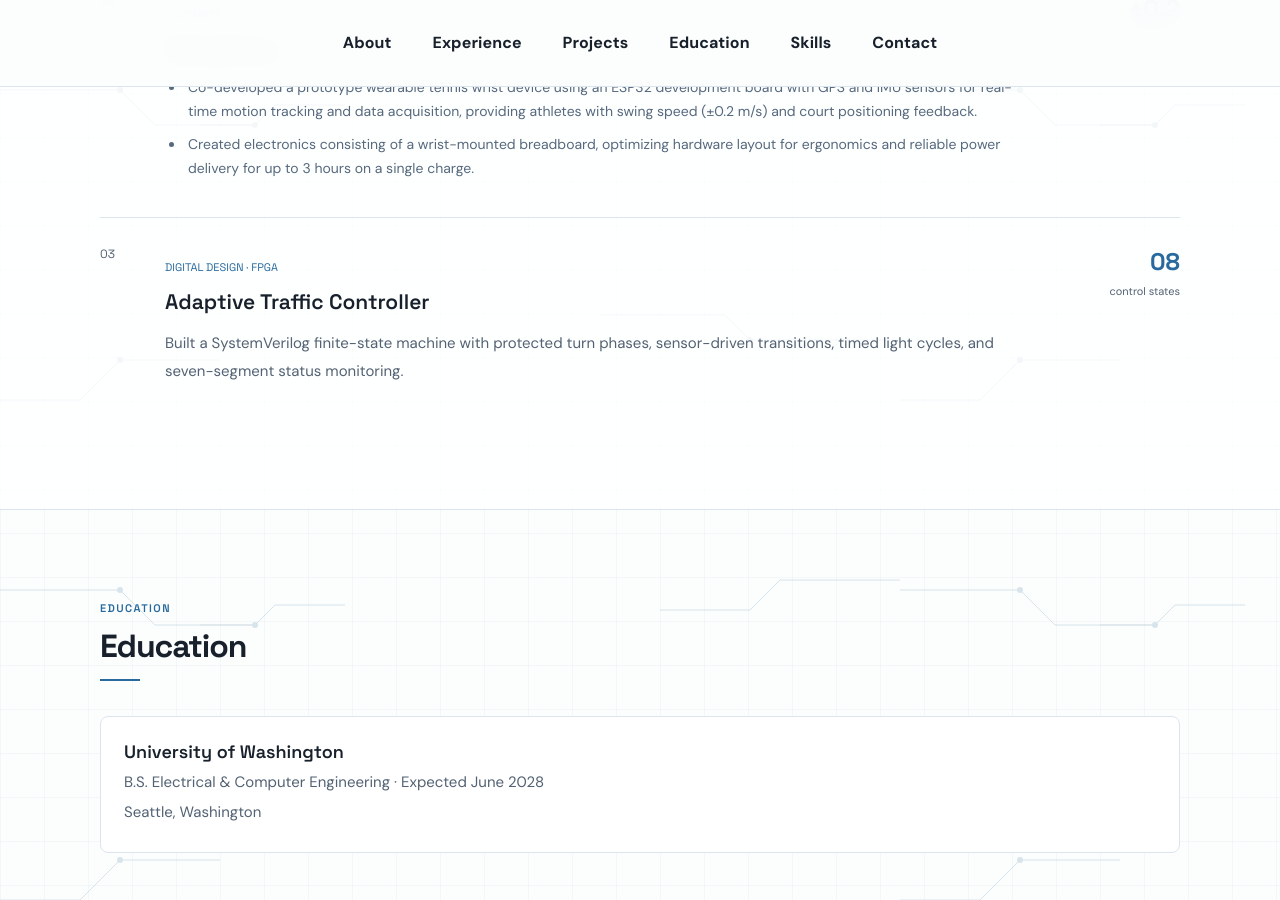
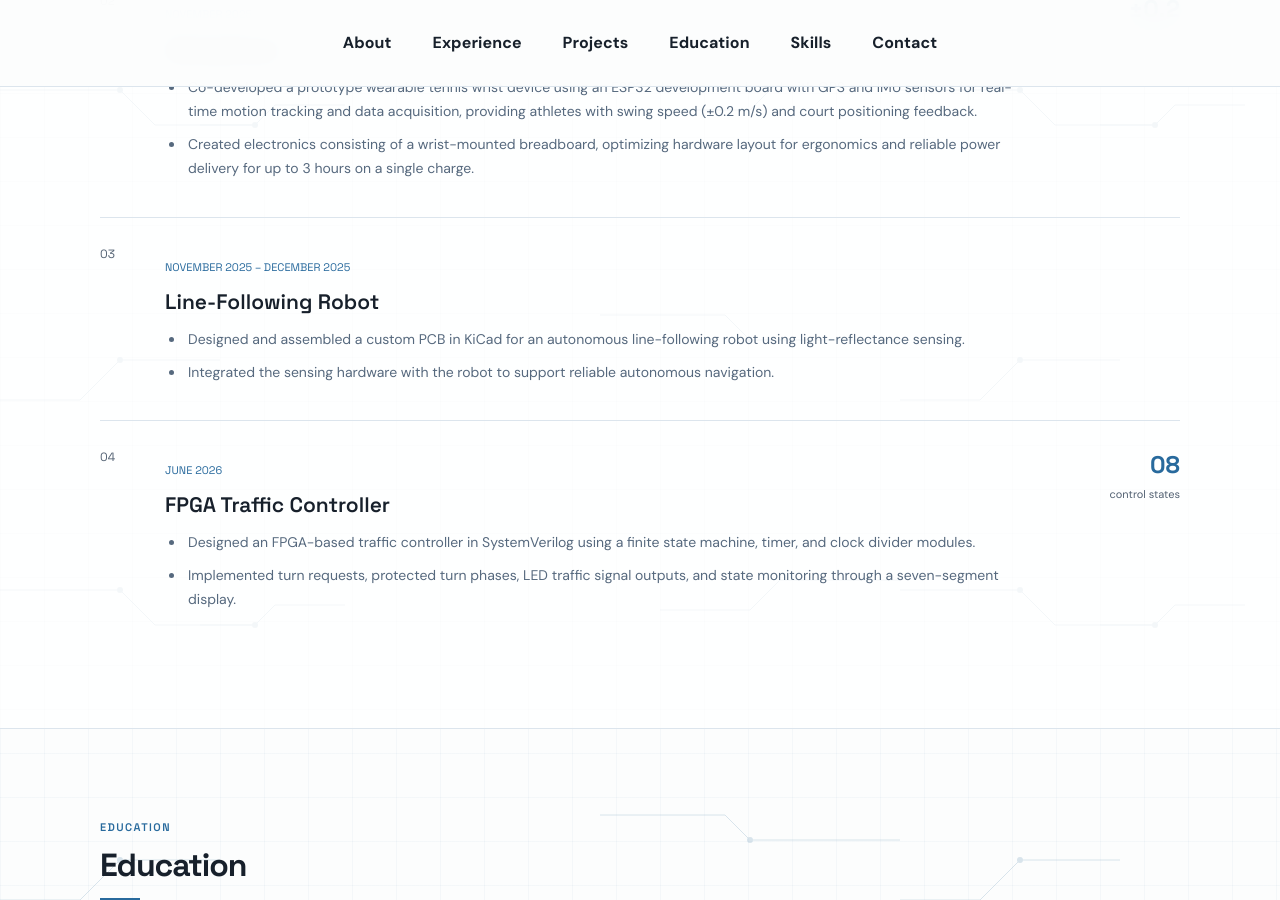
Before and after one commit to AdityaManivel/AdityaManivel.github.io, a Jekyll site: the page index.html, which Jekyll copies as it is, in a window 1280 px wide and 900 px high, scrolled down 5979 px. Built offline with Jekyll 4.4.1, drawn with Linux system fonts in a browser that asks for light colours.

Commit message:
Add line-following robot and expand FPGA traffic controller projects

```diff
--- a/index.html
+++ b/index.html
@@ -138,7 +138,8 @@
         <div class="project-list">
           <article class="project reveal"><div class="project-num">01</div><div><p class="project-type">SEPTEMBER 2026</p><h3>AI Classifier</h3><ul class="project-bullets"><li>Developed a real-time hand-gesture classification system using an AI-capable Arduino UNO Q, USB camera, Python, OpenCV, and a MobileNetV2-based transfer-learning model.</li><li>Used an online dataset, achieving 86.56% test-set accuracy with the INT8 implementation. Deployed the model using Edge Impulse.</li></ul></div><div class="project-stat"><strong>86.56%</strong><span>test accuracy</span></div></article>
           <article class="project reveal"><div class="project-num">02</div><div><p class="project-type">NOVEMBER 2025</p><h3>SwingTrack</h3><ul class="project-bullets"><li>Co-developed a prototype wearable tennis wrist device using an ESP32 development board with GPS and IMU sensors for real-time motion tracking and data acquisition, providing athletes with swing speed (±0.2 m/s) and court positioning feedback.</li><li>Created electronics consisting of a wrist-mounted breadboard, optimizing hardware layout for ergonomics and reliable power delivery for up to 3 hours on a single charge.</li></ul></div><div class="project-stat"><strong>±0.2</strong><span>m/s precision</span></div></article>
-          <article class="project reveal"><div class="project-num">03</div><div><p class="project-type">DIGITAL DESIGN · FPGA</p><h3>Adaptive Traffic Controller</h3><p>Built a SystemVerilog finite-state machine with protected turn phases, sensor-driven transitions, timed light cycles, and seven-segment status monitoring.</p></div><div class="project-stat"><strong>08</strong><span>control states</span></div></article>
+          <article class="project reveal"><div class="project-num">03</div><div><p class="project-type">NOVEMBER 2025 – DECEMBER 2025</p><h3>Line-Following Robot</h3><ul class="project-bullets"><li>Designed and assembled a custom PCB in KiCad for an autonomous line-following robot using light-reflectance sensing.</li><li>Integrated the sensing hardware with the robot to support reliable autonomous navigation.</li></ul></div></article>
+          <article class="project reveal"><div class="project-num">04</div><div><p class="project-type">JUNE 2026</p><h3>FPGA Traffic Controller</h3><ul class="project-bullets"><li>Designed an FPGA-based traffic controller in SystemVerilog using a finite state machine, timer, and clock divider modules.</li><li>Implemented turn requests, protected turn phases, LED traffic signal outputs, and state monitoring through a seven-segment display.</li></ul></div><div class="project-stat"><strong>08</strong><span>control states</span></div></article>
         </div>
       </div>
     </section>
```
